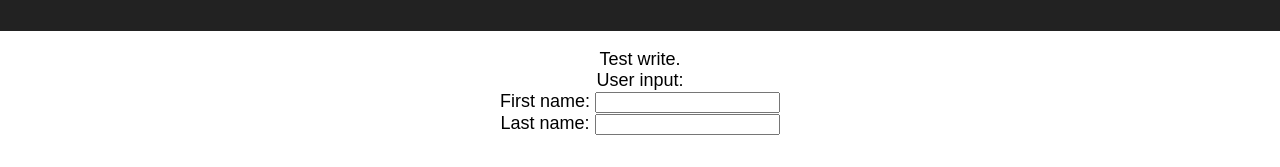
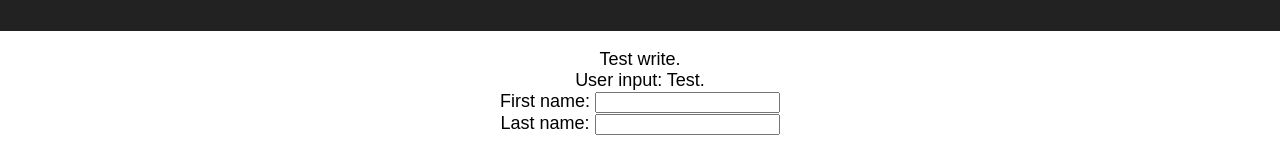
Before and after one commit to ArtemZV/Internship---React, a React (Create React App) app: page / in a window 1280 px wide. Shown: the part 159-326 px from the top of the page. Built offline with nearby package versions, Linux system fonts and the light colour scheme.

Commit message:
test commit

```diff
--- a/src/Components/UserForm.js
+++ b/src/Components/UserForm.js
@@ -6,6 +6,7 @@ export default class UserForm extends React.Component {
       return (
         <div>
             User input:
+            Test.
             <div id="userForm">
                 <div>First name: <input></input></div>
                 <div>Last name: <input></input></div>
```
